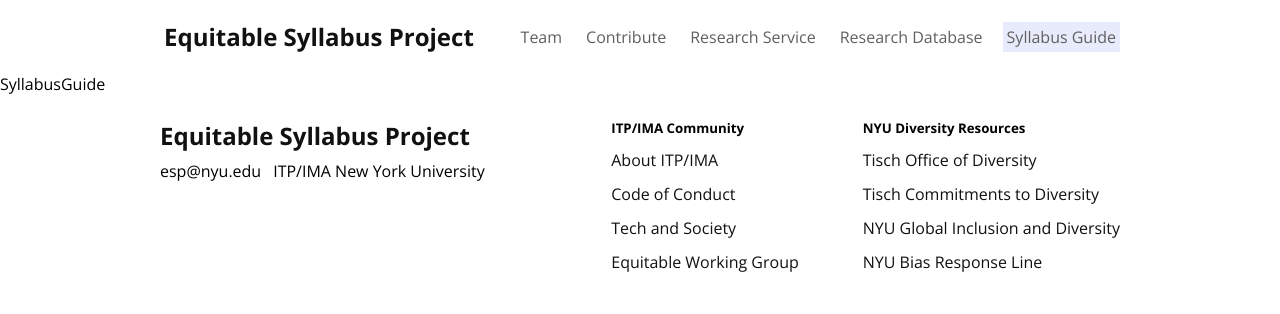
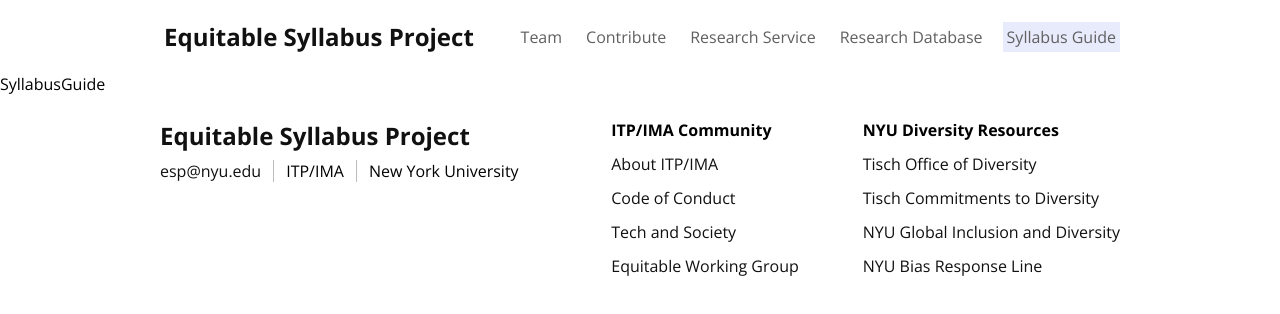
Before and after one commit to jnahan/equitable-syllabus-project, a React (Create React App) app: page /syllabus-guide in a window 1280 px wide. Shown: the top 314 px of the page. Built offline with nearby package versions, Linux system fonts and the light colour scheme.

Commit message:
finished footer

```diff
--- a/src/Footer.jsx
+++ b/src/Footer.jsx
@@ -7,20 +7,23 @@
       <div className="footer-logo">
         <Link to = "/" className='logo'>Equitable Syllabus Project</Link>
         <div className="footer-description">
-          <p>esp@nyu.edu</p>
-          <p>ITP/IMA New York University</p>
+          <a href="mailto:esp@nyu.edu">esp@nyu.edu</a>
+          <div className="vl"></div>
+          <p>ITP/IMA</p>
+          <div className="vl"></div>
+          <p>New York University</p>
         </div>
       </div>
       <div className="footer-links">
         <ul>
-          <h5>ITP/IMA Community</h5>
+          <h5 className='body-default'>ITP/IMA Community</h5>
           <li><a href="https://tisch.nyu.edu/itp" target='_blank'>About ITP/IMA</a></li>
           <li><a href="https://itpnyu.github.io/ITP-IMA-Code-of-Conduct/index" target='_blank'>Code of Conduct</a></li>
           <li><a href="https://itp-techandsociety.github.io/online/" target='_blank'>Tech and Society</a></li>
           <li><a href="https://itp.nyu.edu/groups/equitable/" target='_blank'>Equitable Working Group</a></li>
         </ul>
         <ul>
-          <h5>NYU Diversity Resources</h5>
+          <h5 className='body-default'>NYU Diversity Resources</h5>
           <li><a href="https://tisch.nyu.edu/diversity" target='_blank'>Tisch Office of Diversity</a></li>
           <li><a href="https://tisch.nyu.edu/diversity/IDBEA_Commitments" target='_blank'>Tisch Commitments to Diversity</a></li>
           <li><a href="https://www.nyu.edu/life/global-inclusion-and-diversity.html" target='_blank'>NYU Global Inclusion and Diversity</a></li>
```
